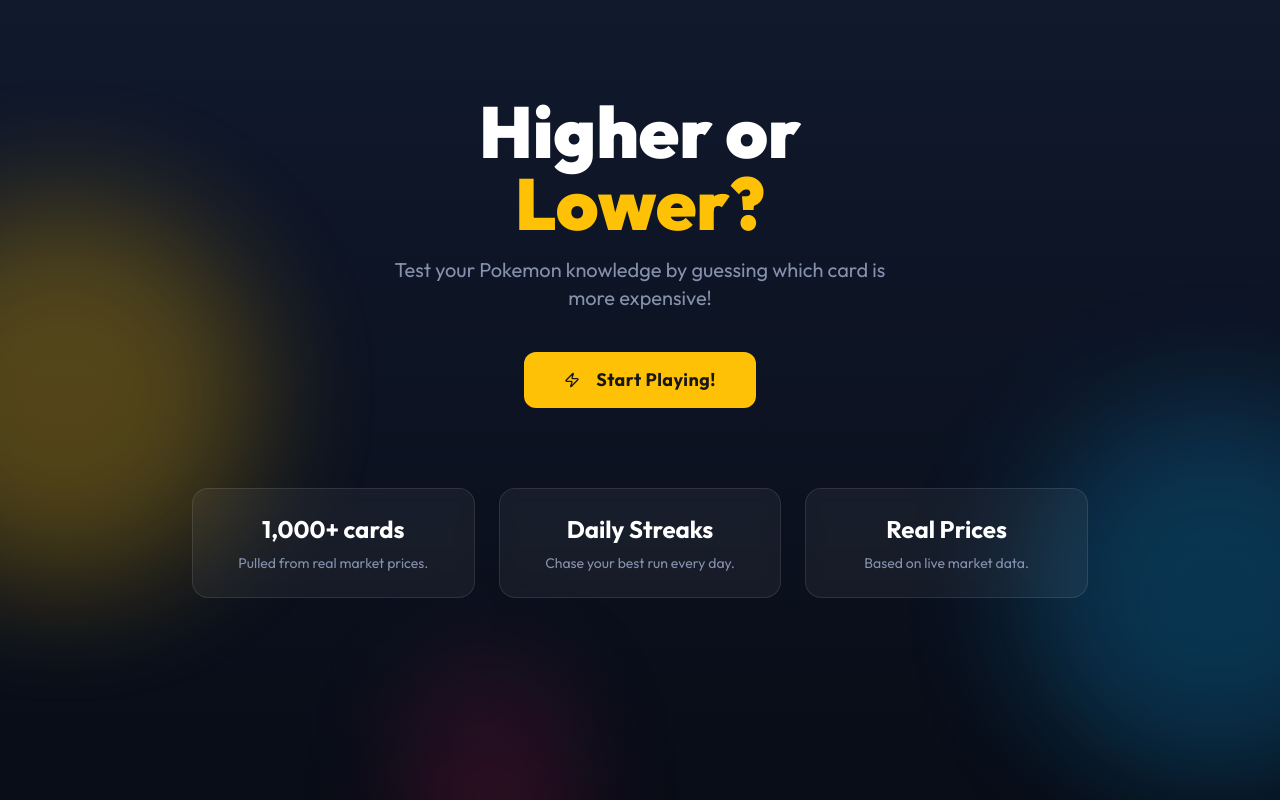
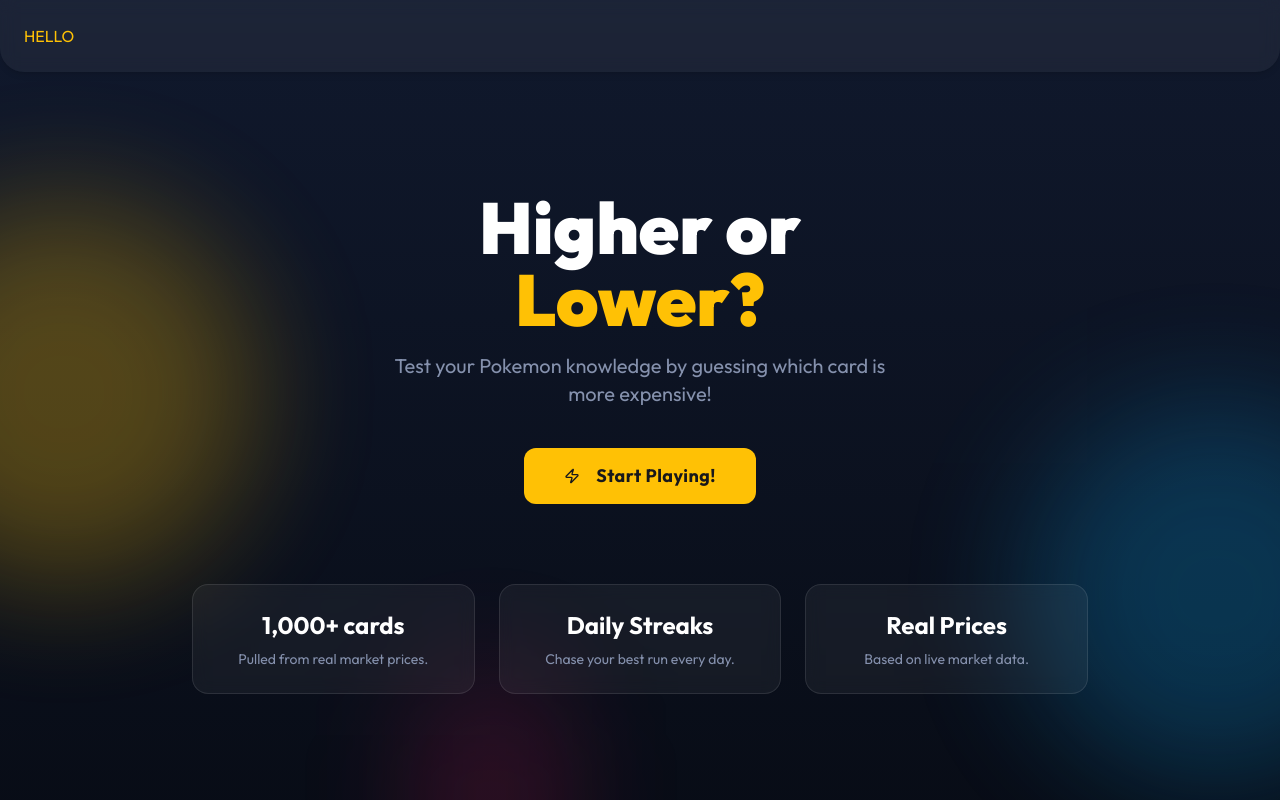
Before and after one commit to Jason10293/Pokemon-Higher-Lower, a Next.js app in the folder frontend/: page / in a window 1280 px wide. Built offline with nearby package versions, Linux system fonts and the light colour scheme.

Commit message:
Added basic header structure with styling

```diff
--- a/frontend/app/page.tsx
+++ b/frontend/app/page.tsx
@@ -18,6 +18,9 @@
 export default function HomePage() {
   return (
     <div className="min-h-screen gradient-hero relative overflow-hidden">
+      <header className="bg-white/5 backdrop-blur p-6 mb-12 rounded-b-3xl shadow-md">
+        <div className="text-primary">HELLO</div>
+      </header>
       {/* Background decoration elements */}
       <div className="absolute inset-0 pointer-events-none">
         <div className="absolute top-1/4 -left-32 w-96 h-96 bg-primary/40 rounded-full blur-3xl animate-pulse" />
--- a/frontend/package.json
+++ b/frontend/package.json
@@ -27,6 +27,7 @@
     "@types/react": "^19",
     "@types/react-dom": "^19",
     "@types/resolve": "^1.20.6",
+    "baseline-browser-mapping": "^2.9.11",
     "eslint": "^9",
     "eslint-config-next": "16.0.1",
     "tailwindcss": "^4.1.17",
```
